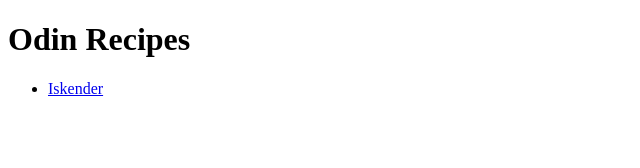
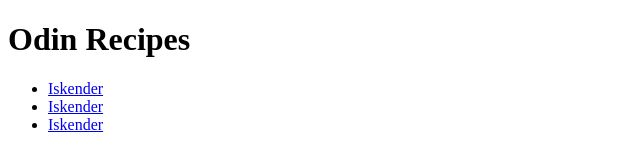
Before and after one commit to solitdio079/odin-recipes, a plain HTML site: page index.html in a window 1280 px wide. Shown: the whole page, without its empty margins (0-640 px from the left). Drawn offline with Linux system fonts and the light colour scheme.

Commit message:
Link to Recipes pages on home page.
I added the last two recipes to the main page.

```diff
--- a/index.html
+++ b/index.html
@@ -9,6 +9,8 @@
     <h1>Odin Recipes</h1>
     <ul>
         <li><a href="recipes/iskender.html">Iskender</a></li>
+        <li><a href="recipes/lentil-soup.html">Iskender</a></li>
+        <li><a href="recipes/fried-chicken.html">Iskender</a></li>
     </ul>
 
 </body>
```
